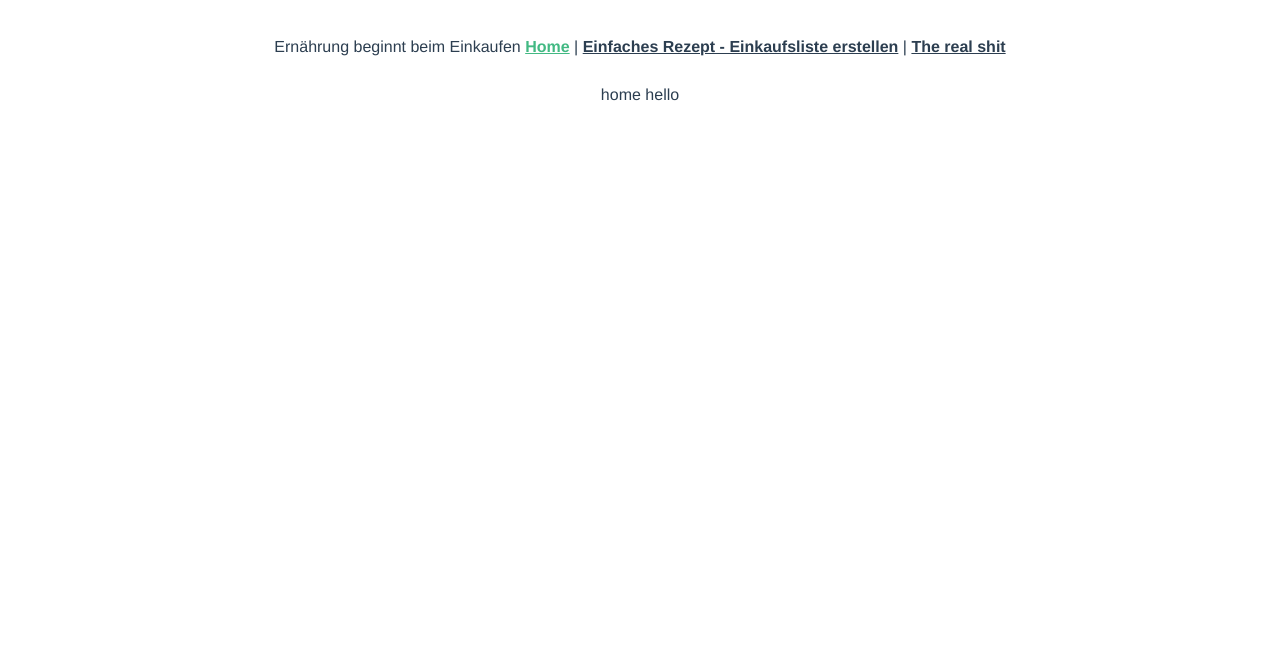
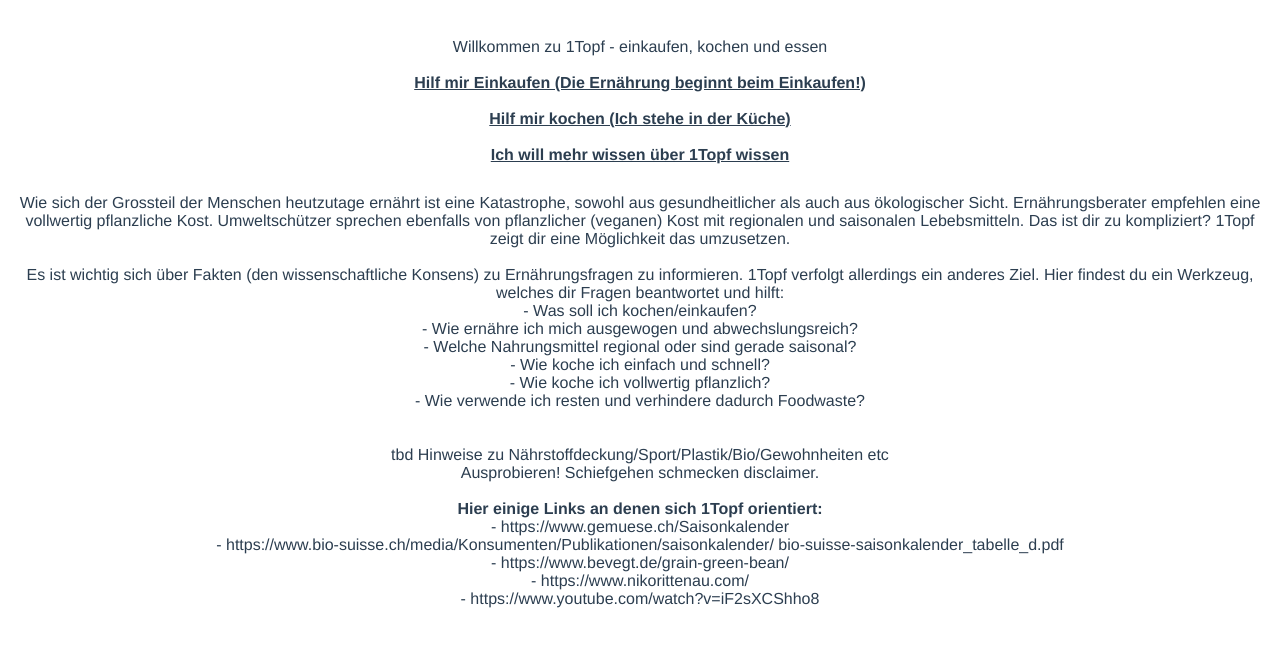
Before and after one commit to dozgr95/1Topf, a Vue app in the folder 1topf/: page / in a window 1280 px wide. Shown: the top 646 px of the page. Built offline with nearby package versions, Linux system fonts and the light colour scheme.

Commit message:
reformat/update navigation/pages

```diff
--- a/1topf/src/App.vue
+++ b/1topf/src/App.vue
@@ -1,10 +1,11 @@
 <template>
   <div id="app">
     <div id="nav">
-      Ernährung beginnt beim Einkaufen
-      <router-link to="/">Home</router-link> |
-      <router-link to="/easy">Einfaches Rezept - Einkaufsliste erstellen</router-link>  |
-      <router-link to="/advanced">The real shit</router-link>
+      Willkommen zu 1Topf - einkaufen, kochen und essen <br><br>
+      <router-link to="/start">Hilf mir Einkaufen (Die Ernährung beginnt beim Einkaufen!)
+        </router-link> <br> <br>
+      <router-link to="/cooking">Hilf mir kochen (Ich stehe in der Küche)</router-link> <br> <br>
+       <router-link to="/home">Ich will mehr wissen über 1Topf wissen</router-link>
     </div>
     <router-view/>
   </div>
--- a/1topf/src/views/AdvancedRecipe.vue
+++ /dev/null
@@ -1,15 +0,0 @@
-<template>
-  <div class="advanced-recipe">
-    advanced recipe
-  </div>
-</template>
-
-<script lang="ts">
-import { Component, Vue } from 'vue-property-decorator';
-
-@Component({
-  components: {
-  },
-})
-export default class AdvancedRecipe extends Vue {}
-</script>
--- a/1topf/src/views/EasyRecipe.vue
+++ /dev/null
@@ -1,33 +0,0 @@
-<template>
-  <div class="easy-recipe">
-    <button @click="generateRecipe">
-      Generiere ein einfaches Rezept
-    </button>
-    <div v-if="getRecipe().veggies.length > 0">
-      1. Zutat: {{ getRecipe().veggies[0].Name }} <br>
-      2. Zutat: {{ getRecipe().legumes[0].Name }}  <br>
-      3. Zutat: {{ getRecipe().grains[0].Name }} <br>
-      4. Zutat: {{ getRecipe().additionals[0].Name }} <br>
-      5. Zutat: {{ getRecipe().additionals[1].Name }} <br>
-    </div>
-  </div>
-</template>
-
-<script lang="ts">
-import { Component, Vue } from 'vue-property-decorator';
-import { Recipe } from '../store/recipeGenerator';
-
-@Component({
-  components: {
-  },
-})
-export default class EasyRecipe extends Vue {
-  public generateRecipe() {
-    this.$store.dispatch('generateEasyRecipe');
-  }
-
-  public getRecipe(): Recipe {
-    return this.$store.getters.recipe;
-  }
-}
-</script>
--- a/1topf/src/views/Home.vue
+++ b/1topf/src/views/Home.vue
@@ -1,7 +1,33 @@
 <template>
   <div class="home">
-    home hello
-  </div>
+    Wie sich der Grossteil der Menschen heutzutage ernährt ist eine Katastrophe,
+     sowohl aus gesundheitlicher als auch aus ökologischer Sicht.
+     Ernährungsberater empfehlen eine vollwertig pflanzliche Kost.
+     Umweltschützer sprechen ebenfalls von pflanzlicher (veganen) Kost mit regionalen und
+     saisonalen Lebebsmitteln. Das ist dir zu kompliziert?
+      1Topf zeigt dir eine Möglichkeit das umzusetzen.
+    <br><br>
+    Es ist wichtig sich über Fakten (den wissenschaftliche Konsens) zu
+     Ernährungsfragen zu informieren. 1Topf verfolgt allerdings ein anderes Ziel. Hier
+     findest du ein Werkzeug, welches dir Fragen beantwortet und hilft: <br>
+      - Was soll ich kochen/einkaufen?<br>
+      - Wie ernähre ich mich ausgewogen und abwechslungsreich?<br>
+      - Welche Nahrungsmittel regional oder sind gerade saisonal?<br>
+      - Wie koche ich einfach und schnell?<br>
+      - Wie koche ich vollwertig pflanzlich?<br>
+      - Wie verwende ich resten und verhindere dadurch Foodwaste?<br>
+    <br><br>
+    tbd Hinweise zu Nährstoffdeckung/Sport/Plastik/Bio/Gewohnheiten etc <br>
+    Ausprobieren! Schiefgehen schmecken disclaimer.
+    <br><br>
+    <b>Hier einige Links an denen sich 1Topf orientiert:</b><br>
+      - https://www.gemuese.ch/Saisonkalender<br>
+      - https://www.bio-suisse.ch/media/Konsumenten/Publikationen/saisonkalender/
+      bio-suisse-saisonkalender_tabelle_d.pdf<br>
+      - https://www.bevegt.de/grain-green-bean/<br>
+      - https://www.nikorittenau.com/<br>
+      - https://www.youtube.com/watch?v=iF2sXCShho8<br>
+    </div>
 </template>
 
 <script lang="ts">
```
Also changed, not shown: 1topf/src/views/Cooking.vue (added, +29 -0 lines), 1topf/src/views/ProcessRecipe.vue (added, +30 -0 lines), 1topf/src/views/StartRecipe.vue (added, +80 -0 lines), 1 other file (tests, documents, lock files or other folders).
